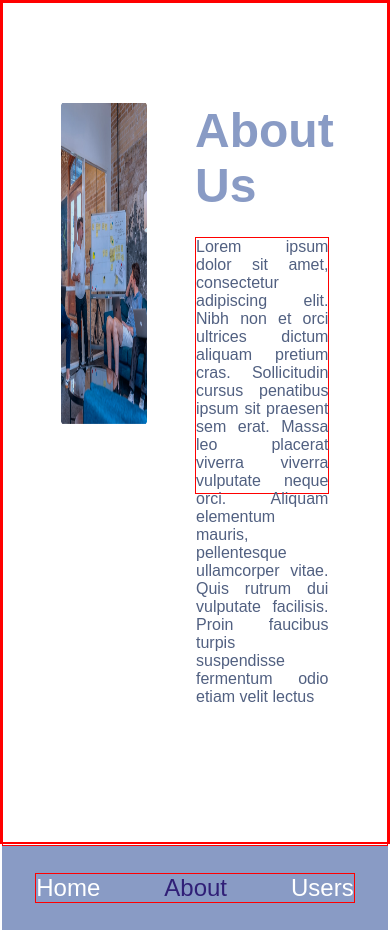
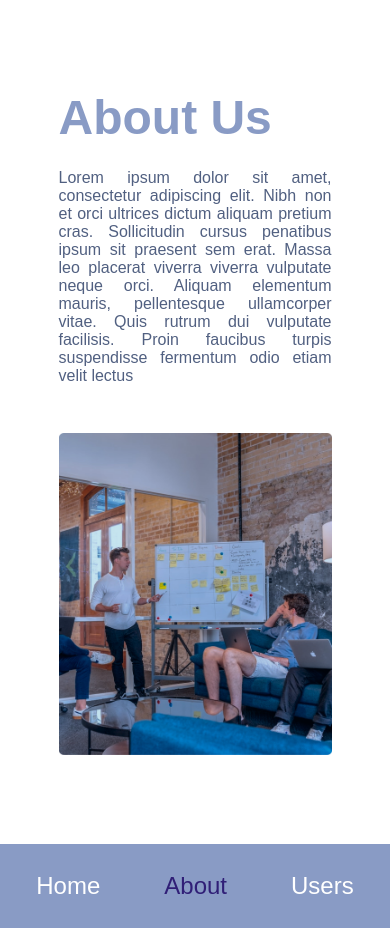
Before and after one commit to meenarh/Assignment2, a React (Create React App) app: page /about in a window 390 px wide. Built offline with nearby package versions, Linux system fonts and the light colour scheme; a web font is replaced by a local one.

Commit message:
Update App.css
Worked on the responsiveness of about page

```diff
--- a/src/App.css
+++ b/src/App.css
@@ -16,7 +16,7 @@ body{
 .wrapper{
   width:100%;
   height: 100vh;
-  border: 2px solid red;
+  /* border: 2px solid red; */
 }
 
 /* Home page */
@@ -29,7 +29,6 @@ body{
 /*Side bar desktop*/
 .nav{
   display: flex;
-  /* display: none; */
   height:100vh;
   flex: 0 1 14%;
   justify-content: center;
@@ -115,8 +114,7 @@ img{
 /* About Page*/
 .about{
   display: flex;
-  /* margin: auto; */
-  border:1px solid red;
+  /* border:1px solid red; */
   width: 100%;
   height: 100vh;
 }
@@ -135,7 +133,6 @@ img{
 
 .about-info{
   width: 50%;
-  /* height: 50%; */
   flex-direction: column;
   /* border: 1px solid red; */
 
@@ -149,7 +146,7 @@ img{
 
 .about-info p{
 height:40%;
-border: 1px solid red;
+/* border: 1px solid red; */
 font-size: 1.0rem;
 color: #516081;
 text-align: justify;
@@ -168,10 +165,13 @@ img{
 
 @media  (max-width:500px){
   .info-home h3{
-    border: 1px solid red;
+    /* border: 1px solid red; */
     font-size: 2rem;
   }
 
+  .nav-links-mobile{
+    font-size: 1rem;
+  }
   .info-home p{
     width:90%;
     font-size: 1rem ;
@@ -190,10 +190,6 @@ img{
     font-size: 1.2rem;
   }
 
-  .nav-links-mobile{
-    /* font-size: 0.5rem !important; */
-    border: 1px solid red;
-  }
 }
 
 
@@ -204,9 +200,15 @@ img{
   .nav-mobile{
     display: flex;
   }
+
+  .about-content{
+    flex-direction: column-reverse;
+  }
+
+  .about-info{
+    width: 100%;
+  }
 }
-
-
 
 
 /* User page */
```
